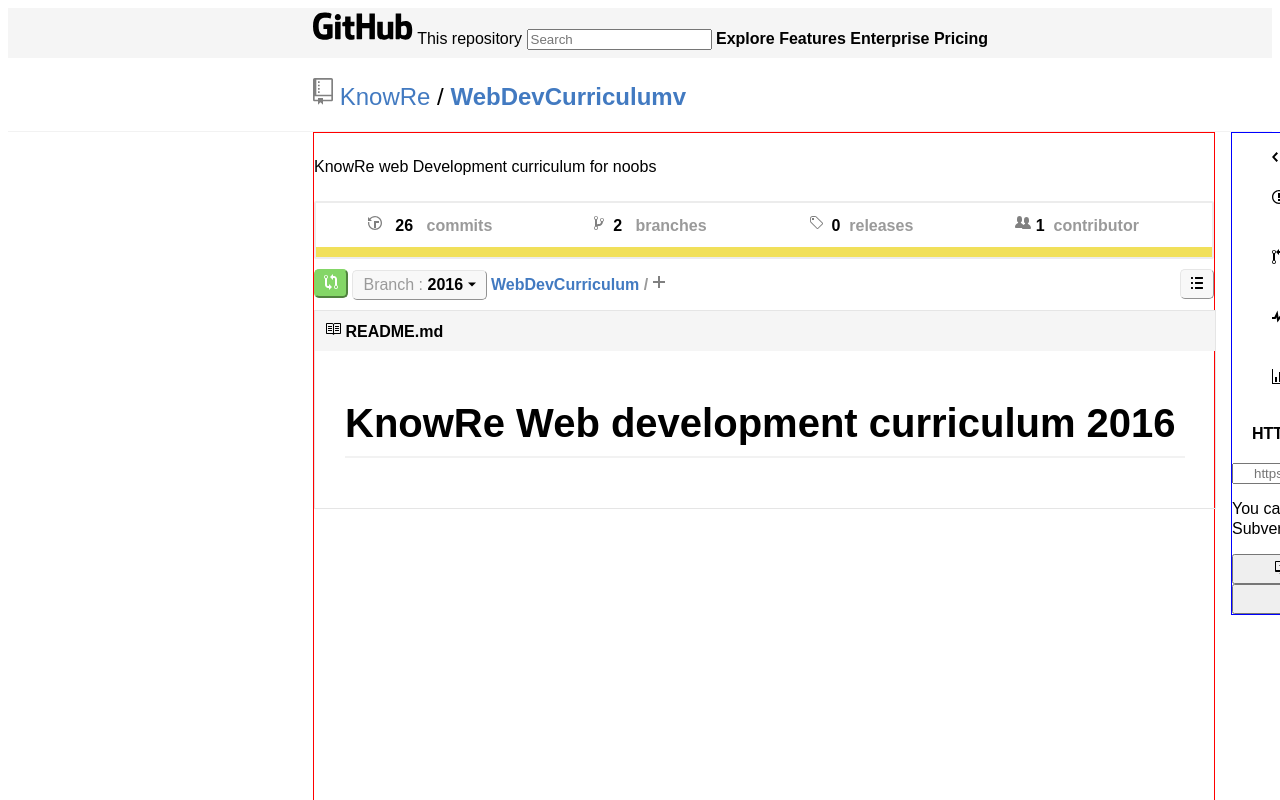
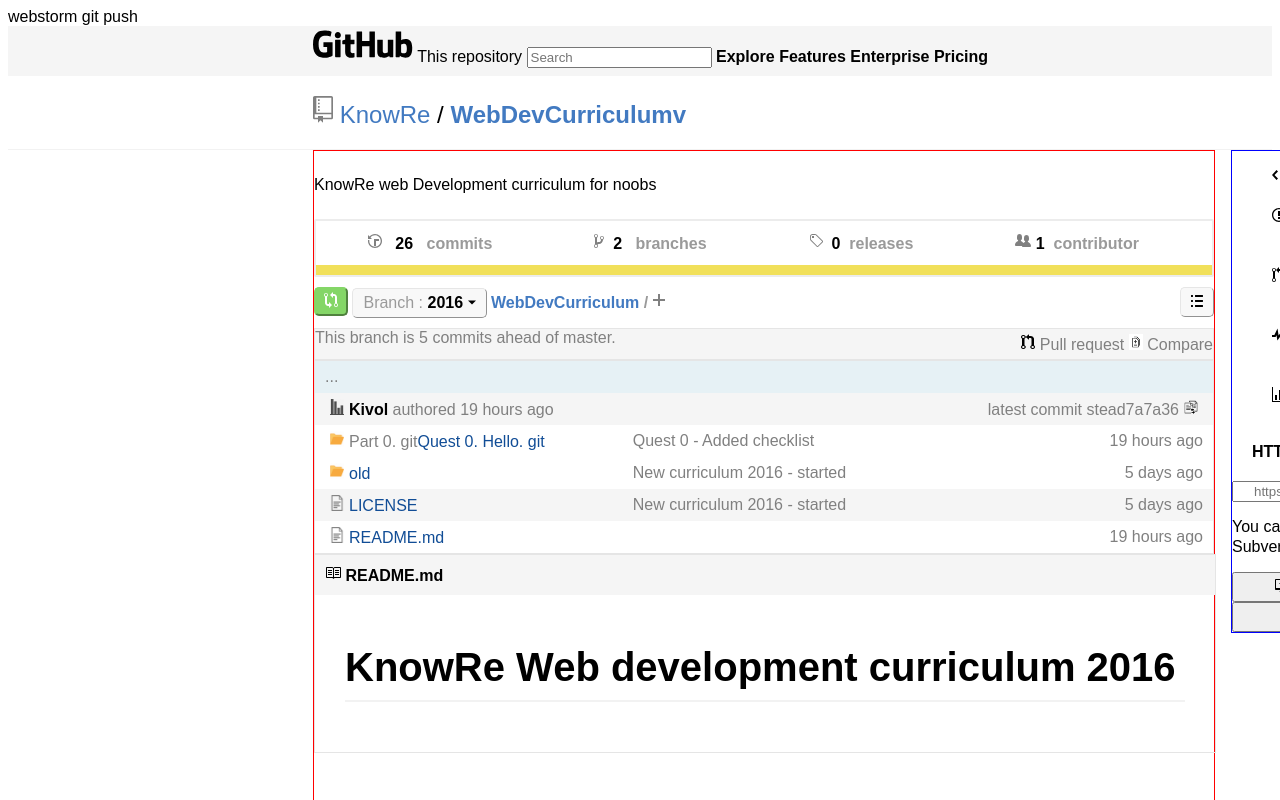
Before and after one commit to vividcloudpark/FakeGithub, a plain HTML site: page index.html in a window 1280 px wide. Shown: the top 800 px of the page. Drawn offline with Linux system fonts and the light colour scheme.

Commit message:
왼쪽 메인 표 생성 lib > img 폴더 생성

```diff
--- a/index.html
+++ b/index.html
@@ -2,7 +2,7 @@
 <html lang="en">
 <head>
     <link rel="stylesheet" type="text/css" href="style.css">
-    <meta charset="UTF-8">
+    <meta charset="UTF-8">webstorm git push
     <title>Fake Github</title>
 </head>
 <body>
@@ -174,7 +174,47 @@
 
                 <button id="listbutton" type="button" class="branch_button"><img src="github%20ocations/lib/svg/list-unordered.svg"></button>
             </div>
-
+            <!--메인표-->
+            <div id="branch_bar">
+                This branch is 5 commits ahead of master.
+                <span id="branch_btn">
+                    <img src="github ocations\lib\img\pull-request.png"> Pull request
+                    <img src="github ocations\lib\img\Compare.png"> Compare
+                </span>
+            </div>
+            <table id="main_table">
+                <tr id="main_tab_col1">
+                    <td>...</td>
+                    <td></td>
+                    <td id="table_contents_time"></td>
+                </tr>
+                <tr id="main_tab_col2">
+                    <td><img src="github ocations\lib\img\chart.png"><strong id="strong">Kivol</strong> authored 19 hours ago</td>
+                    <td> </td>
+                    <td id="table_contents_time">latest commit stead7a7a36<img src="github ocations\lib\img\send.png"></td>
+                </tr>
+                <tr>
+                    <td><img src="github ocations\lib\img\directory.png">Part 0. git<a href="http://github.com" >Quest 0. Hello. git</a></td>
+                    <td>Quest 0 - Added checklist</td>
+                    <td id="table_contents_time">19 hours ago</td>
+                </tr>
+                <tr>
+                    <td><img src="github ocations\lib\img\directory.png"><a href="http://github.com" >old</a></td>
+                    <td>New curriculum 2016 - started</td>
+                    <td id="table_contents_time">5 days ago</td>
+                </tr>
+                <tr id="main_tab_col5">
+                    <td><img src="github ocations\lib\img\text-file.png"><a href="http://github.com" >LICENSE</a></td>
+                    <td>New curriculum 2016 - started</td>
+                    <td id="table_contents_time">5 days ago</td>
+                </tr>
+                <tr >
+                    <td><img src="github ocations\lib\img\text-file.png"><a href="http://github.com" >README.md</a></td>
+                    <td></td>
+                    <td id="table_contents_time">19 hours ago</td>
+                </tr>
+            </table>
+            <!--메인 표-->
             <!--readme부분-->
             <div id="readme" class="readmetable">
                 <div class="readme_head">
--- a/style.css
+++ b/style.css
@@ -204,3 +204,62 @@
     height:30px;
     padding-left: 20px;
 }
+
+/*왼쪽바디 표*/
+a:link {
+    text-decoration: none; color: #114d96;
+}
+#branch_bar{
+    background-color: #F5F5F5;
+    height: 30px;
+    border-style: solid;
+    border-color: #e5e5e5;
+    border-width: 1px;
+    color: grey;
+
+}
+#branch_bar img{
+    width: 14px;
+    height: 16px;
+    padding-top: 5px;
+}
+
+#branch_btn{
+    float: right;
+    text-align: right;
+    color: grey;
+}
+
+table#main_table #table_contents_time{
+    text-align: right;
+    padding-right: 10px;
+}
+table#main_table{
+    width: 100%;
+    border: 1px solid;
+    border-collapse: collapse;
+    border-color: #e5e5e5;
+    color: grey;
+}
+table#main_table #main_tab_col1{
+    background-color: #E6F1F5;
+    padding-left: 10px;
+}
+table#main_table #main_tab_col2, #main_tab_col5{
+    background-color: #F5F5F5;
+}
+table#main_table td{
+    padding-left: 10px;
+}
+td img{
+    width: 14px;
+    height: 16px;
+    margin-right: 5px;
+    margin-left: 5px;
+}
+td {
+    height: 30px;
+}
+#strong{
+    color: black;
+}
```
Also changed, not shown: github ocations/lib/img/Compare.png (added), github ocations/lib/img/chart.png (added), github ocations/lib/img/directory.png (added), github ocations/lib/img/pull-request.png (added), github ocations/lib/img/send.png (added), github ocations/lib/img/text-file.png (added). Lines whose indentation alone changed are shown as unchanged.
